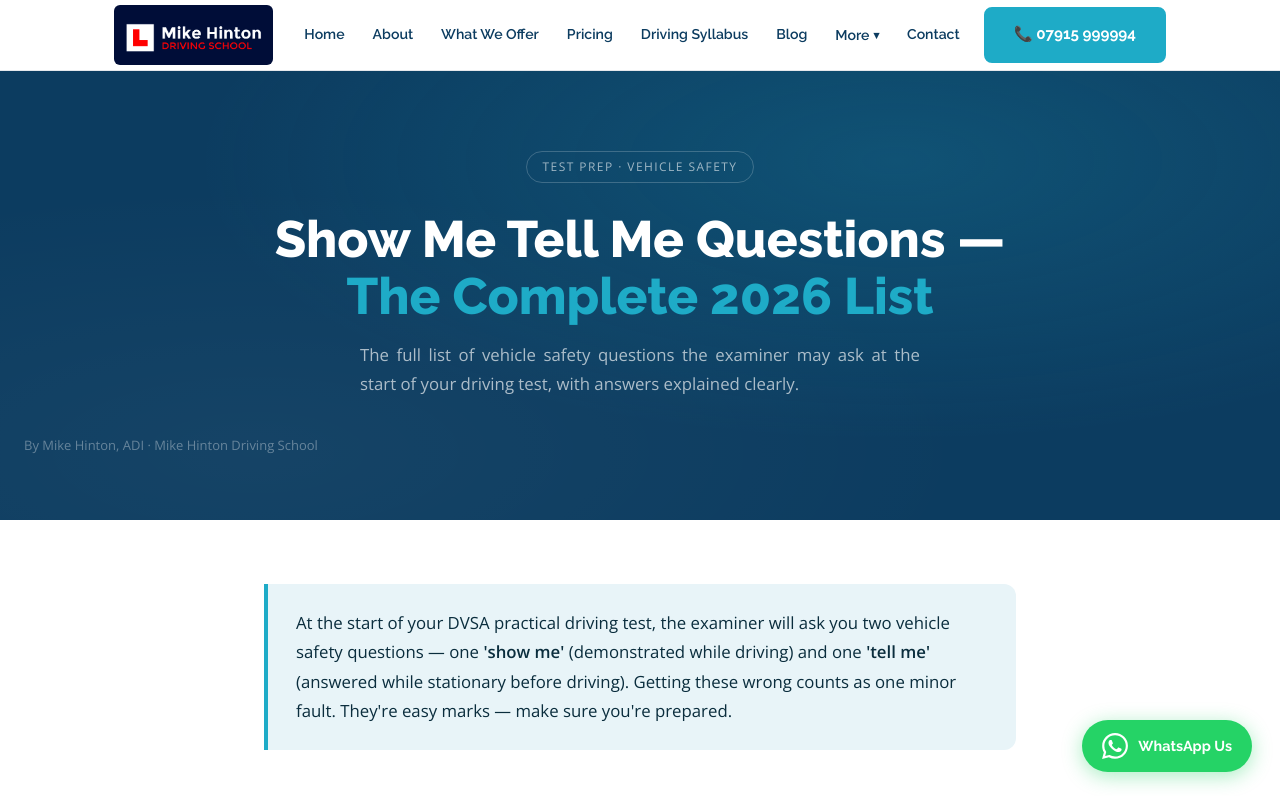
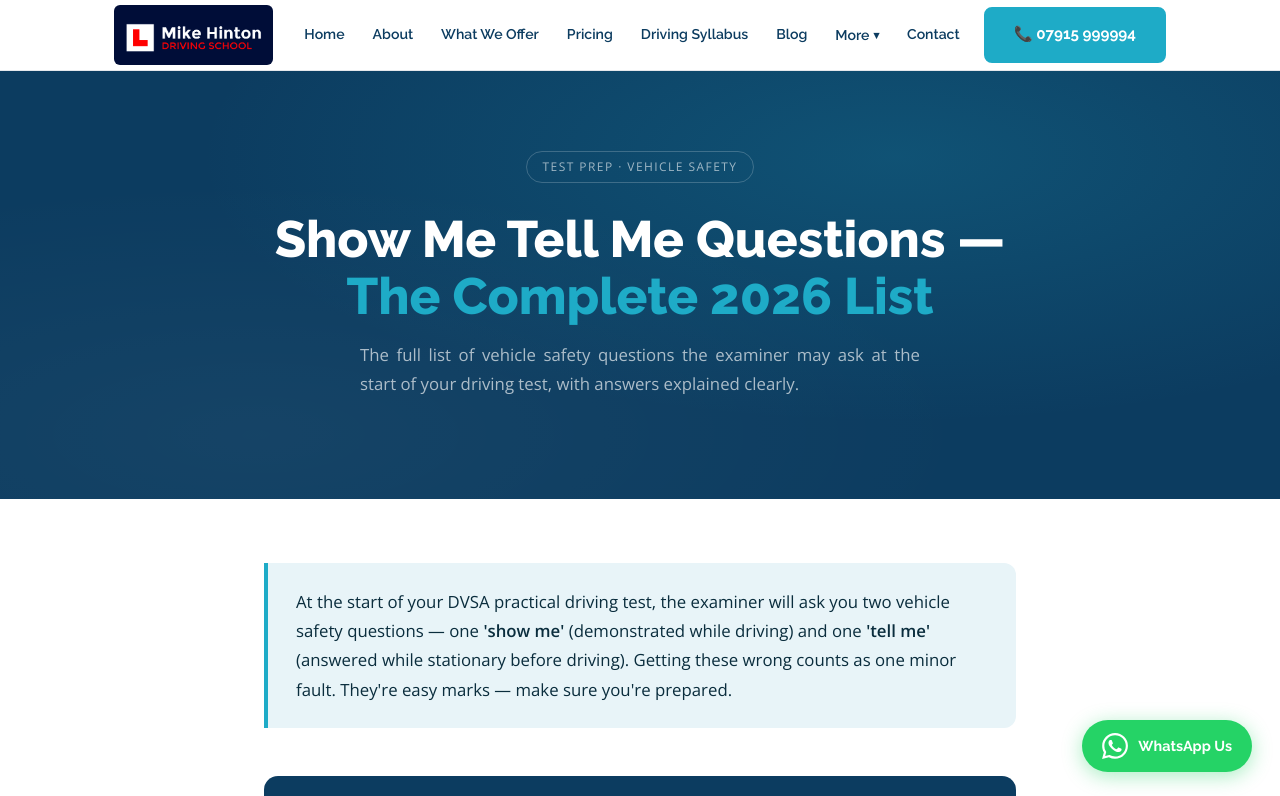
Before and after one commit to mikehinton-wq/mods-website, a React (Vite) app: page /show-me-tell-me in a window 1280 px wide. Shown: the top 796 px of the page. Built offline with nearby package versions, Linux system fonts and the light colour scheme.

Commit message:
Update site

```diff
--- a/src/pages/ShowMeTellMe.jsx
+++ b/src/pages/ShowMeTellMe.jsx
@@ -66,7 +66,6 @@ export default function ShowMeTellMe() {
             <span style={s.heroAccent}>The Complete 2026 List</span>
           </h1>
           <p style={s.heroSub}>The full list of vehicle safety questions the examiner may ask at the start of your driving test, with answers explained clearly.</p>
-          <p style={s.heroMeta}>By Mike Hinton, ADI · Mike Hinton Driving School</p>
         </div>
       </header>
 
```
